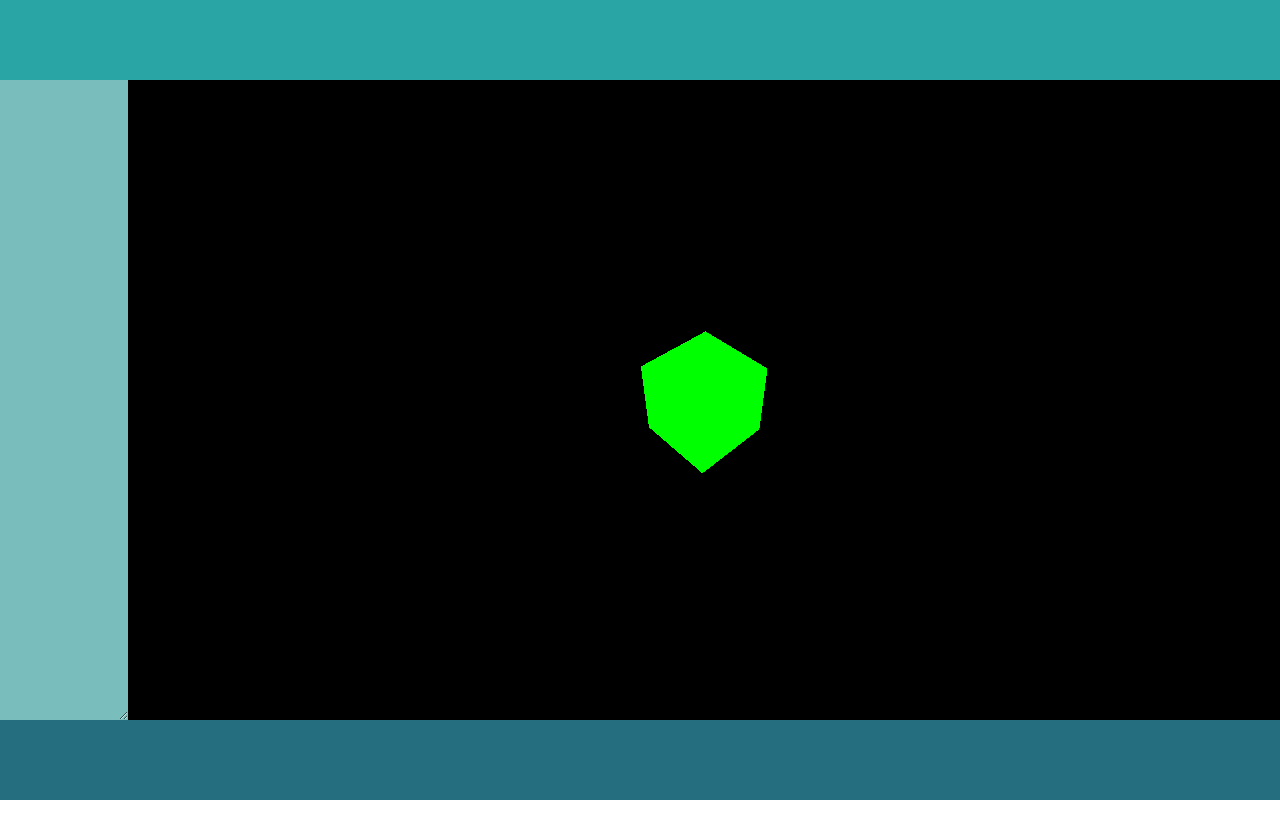
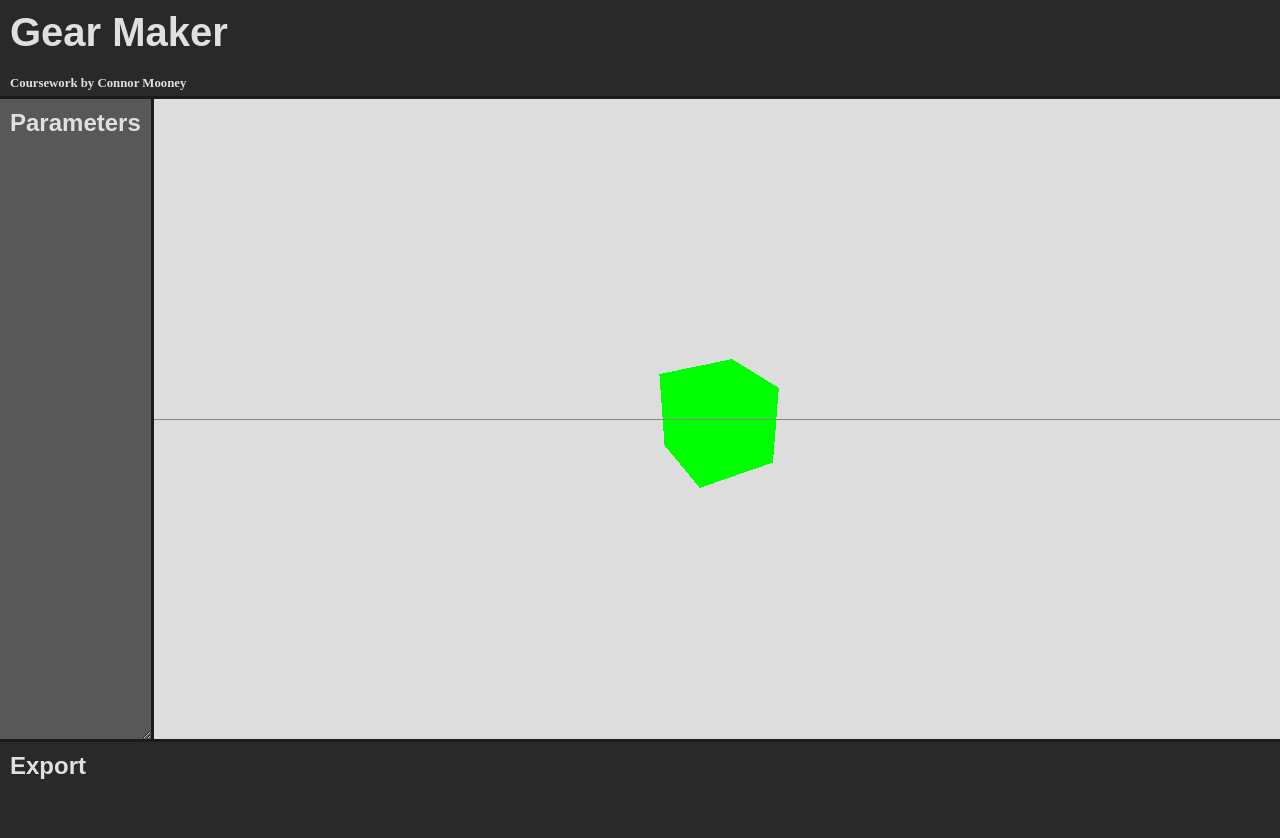
Before and after one commit to Moon-794/gear-maker, a website built with Vite: page index.html in a window 1280 px wide. Before the commit the page ends 800 px from the top, so only its background shows below. Built offline with nearby package versions, Linux system fonts and the light colour scheme; animation ran at ten frames a second.

Commit message:
Grid, orbit controls, and resizable parameters

```diff
--- a/index.html
+++ b/index.html
@@ -8,18 +8,19 @@
 </head>
 <body>
     <div id="navigation-header">
-
+        <h1>Gear Maker</h1>
+        <h2>Coursework by Connor Mooney</h2>
     </div>
     <div id="workspace">
         <div id="parameters">
-
+            <h1>Parameters</h1>
         </div>
         <div id="render-container">
 
         </div>
     </div>
     <div id="export-options">
-
+        <h1>Export</h1>
     </div>
     <script type="module" src="main.js"></script>
 </body>
--- a/main.js
+++ b/main.js
@@ -1,4 +1,5 @@
 import * as THREE from 'three'
+import { OrbitControls } from 'three/addons/controls/OrbitControls.js';
 import $ from 'jquery'
 
 var parentContainer = $("#render-container");
@@ -10,21 +11,43 @@ const renderer = new THREE.WebGLRenderer();
 renderer.setSize(parentContainer.width(), parentContainer.height());
 
 $("#render-container").append(renderer.domElement);
+renderer.domElement.style.display = "flex";
 
 const geometry = new THREE.BoxGeometry( 1, 1, 1 );
 const material = new THREE.MeshBasicMaterial( { color: 0x00ff00 } );
 const cube = new THREE.Mesh( geometry, material );
 scene.add( cube );
 
+renderer.setClearColor(new THREE.Color(0xDDDDDD));
 camera.position.z = 5;
+
+const grid = new THREE.GridHelper(20, 20);
+scene.add(grid);
+
+const orbitControl = new OrbitControls(camera, renderer.domElement);
+
+function ResizeCanvas()
+{
+	var paramWidth = $("#parameters").outerWidth();
+	var workspaceWidth = $("#workspace").outerWidth();
+	renderer.setSize(0, 0);
+
+	renderer.setSize(parentContainer.width(), parentContainer.height());
+	camera.aspect = parentContainer.width() / parentContainer.height();
+	camera.updateProjectionMatrix();
+}
 
 function animate() {
 	requestAnimationFrame( animate );
 
+	ResizeCanvas();
+
+	orbitControl.update();
+
 	cube.rotation.x += 0.01;
 	cube.rotation.y += 0.01;
 
-	renderer.render( scene, camera );
+	renderer.render(scene, camera );
 }
 
 animate();
--- a/style.css
+++ b/style.css
@@ -15,21 +15,45 @@ body
     min-height: 100vh;
 }
 
+h1
+{
+    color: rgb(224, 224, 224);
+    font-family: sans-serif;
+    font-size: 1.5rem;
+
+    padding: 10px;
+    margin: 0;
+}
+
+h2
+{
+    font-size: 0.8rem;
+    padding: 10px;
+    color: rgb(224, 224, 224);
+}
+
+#navigation-header h1
+{
+    font-size: 2.5rem;
+    padding-bottom: 0;
+}
+
 #navigation-header
 {
-    background-color: rgb(41, 165, 165);
+    background-color: rgb(41, 41, 41);
     width: 100%;
     height: 10vh;
-    min-height: 75px;
+    min-height: 6rem;
 
     margin: 0;
     padding: 0;
+
+    border-bottom: 3px solid rgb(27, 27, 27);
 }
 
 #workspace
 {
     background-color: blanchedalmond;
-    width: 100%;
     height: 80vh;
 
     display: flex;
@@ -38,30 +62,28 @@ body
 
 #parameters
 {
-    background-color: rgb(122, 189, 189);
+    background-color: rgb(88, 88, 88);
     width: 10vw;
+    min-width: fit-content;
     resize: horizontal;
     overflow: auto;
     height: 100%;
+
+    border-right: 3px solid rgb(27, 27, 27);
 }
 
 #render-container
 {
     height: 100%;
-    flex: 1;
-}
-
-#scene-canvas
-{
-    background-color: darkgoldenrod;
     width: 100%;
-    height: 100%;
 }
 
 #export-options
 {
-    background-color: rgb(37, 110, 128);
+    background-color: rgb(41, 41, 41);
     width: 100%;
     height: 10vh;
-    min-height: 75px;
+    min-height: 100px;
+
+    border-top: 3px solid rgb(27, 27, 27);
 }
```
